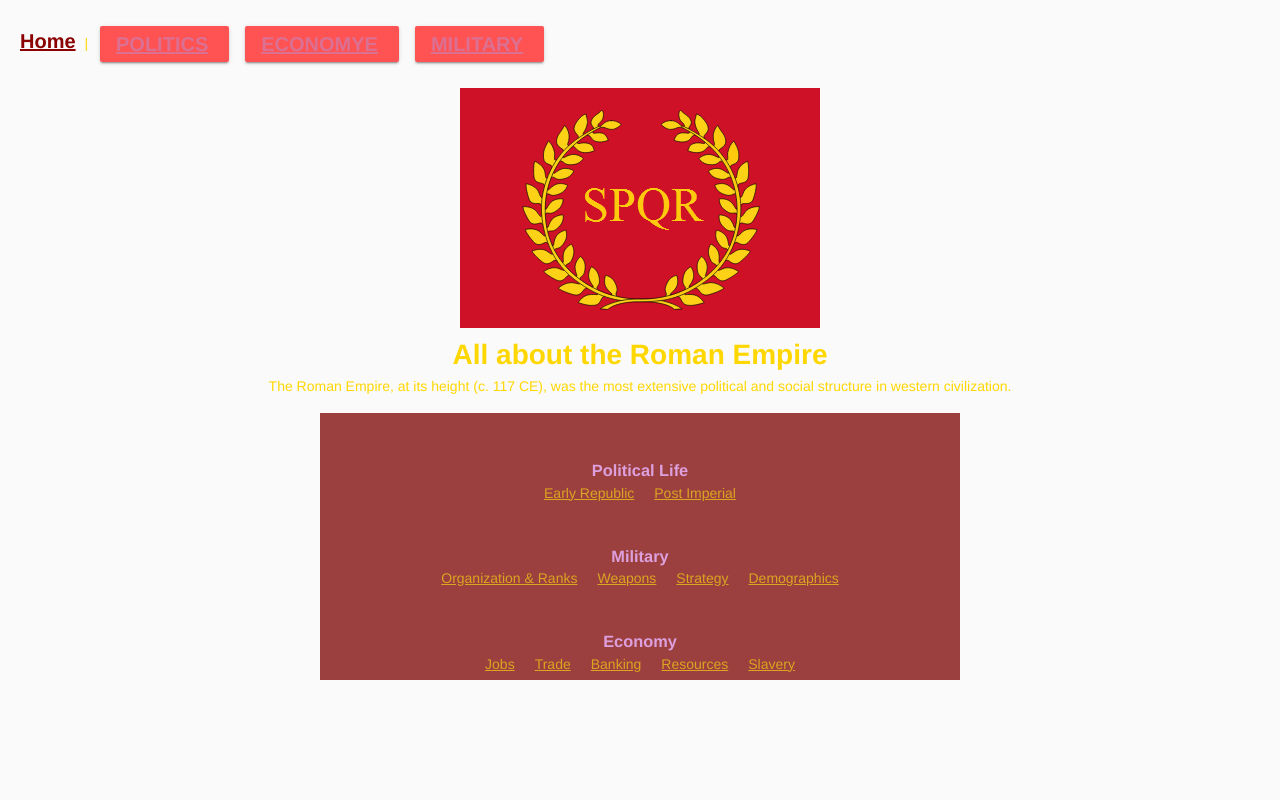
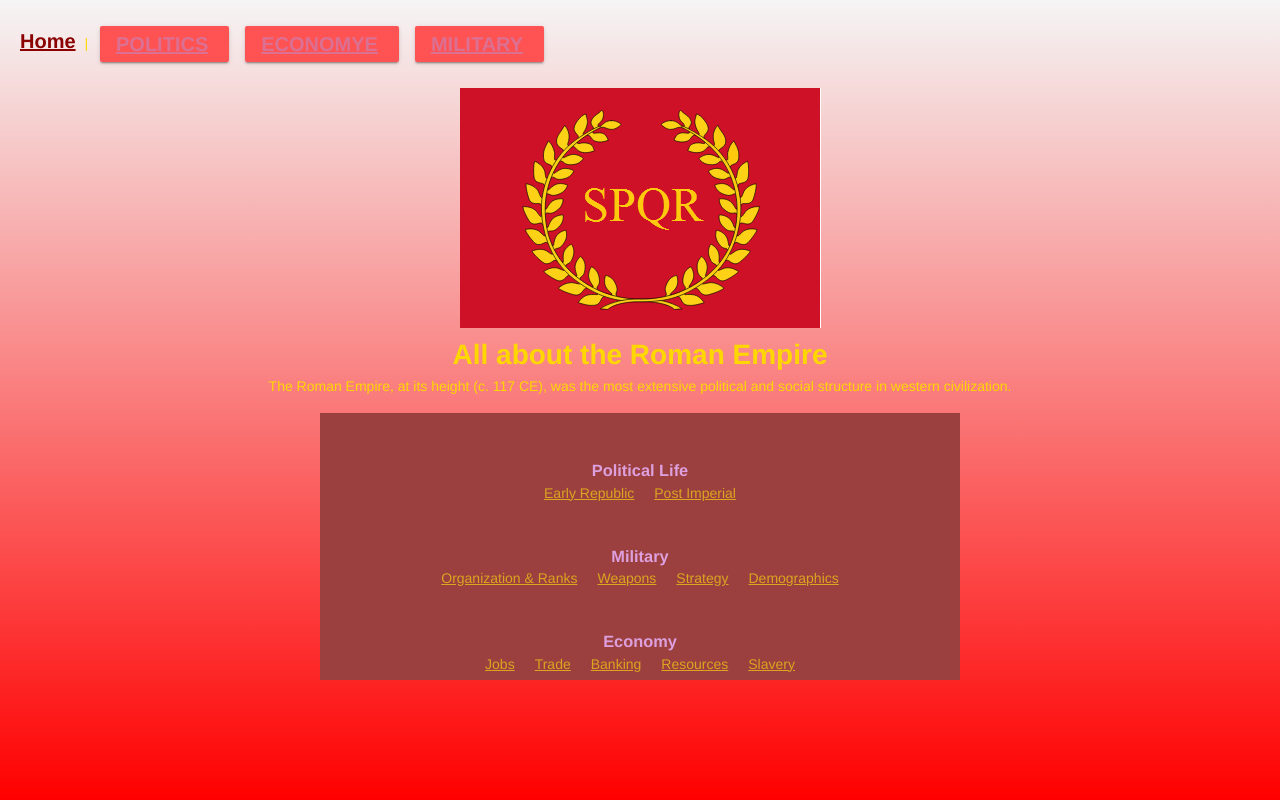
Before and after one commit to didacta/vue3-js, a Vue app in the folder dev/: page /#/ in a window 1280 px wide. Built offline with nearby package versions, Linux system fonts and the light colour scheme.

Commit message:
added css shapes

```diff
--- a/dev/src/App.vue
+++ b/dev/src/App.vue
@@ -1,7 +1,6 @@
 
 <template>
  <v-app id="app">
-  <div id="app">
     <div id="nav">
       <router-link to="/">Home</router-link> |
      <v-btn color="error">   <router-link to="/pol">Politics</router-link></v-btn>
@@ -14,18 +13,22 @@
 
     <router-view/>
 
-  </div>
       </v-app>
 </template>
 
 
 <style lang="scss">
+//shapes
+$triangle: polygon(100% 0, 0% 100%, 100% 100%);
+$cirlce:50%;
+
 #app {
   font-family: 'Avenir', Helvetica, Arial, sans-serif;
   -webkit-font-smoothing: antialiased;
   -moz-osx-font-smoothing: grayscale;
   text-align: center;
   color:gold;
+  background:linear-gradient(to top,red, whitesmoke);
 }
 #nav {
   padding: 20px;
--- a/dev/src/components/HelloWorld.vue
+++ b/dev/src/components/HelloWorld.vue
@@ -5,6 +5,7 @@
     The Roman Empire, at its height (c. 117 CE), was the most extensive political and social structure in western civilization.
      <div class=card>
     <h3>Political Life</h3>
+
     <ul>
       <li><a href="https://github.com/vuejs/vue-cli/tree/dev/packages/%40vue/cli-plugin-babel" target="_blank" rel="noopener">Early Republic</a></li>
       <li><a href="https://github.com/vuejs/vue-cli/tree/dev/packages/%40vue/cli-plugin-eslint" target="_blank" rel="noopener">Post Imperial  </a></li>
```
